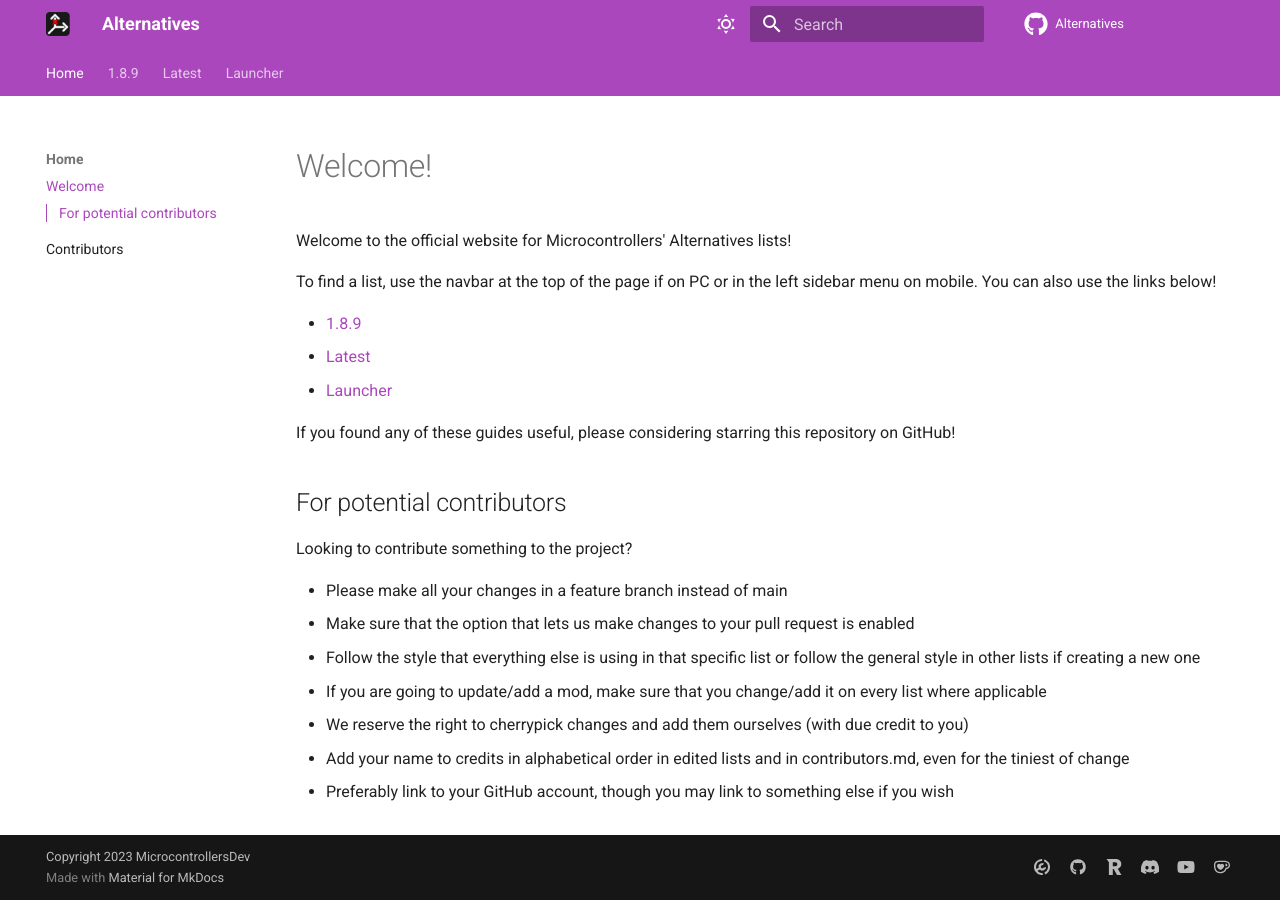
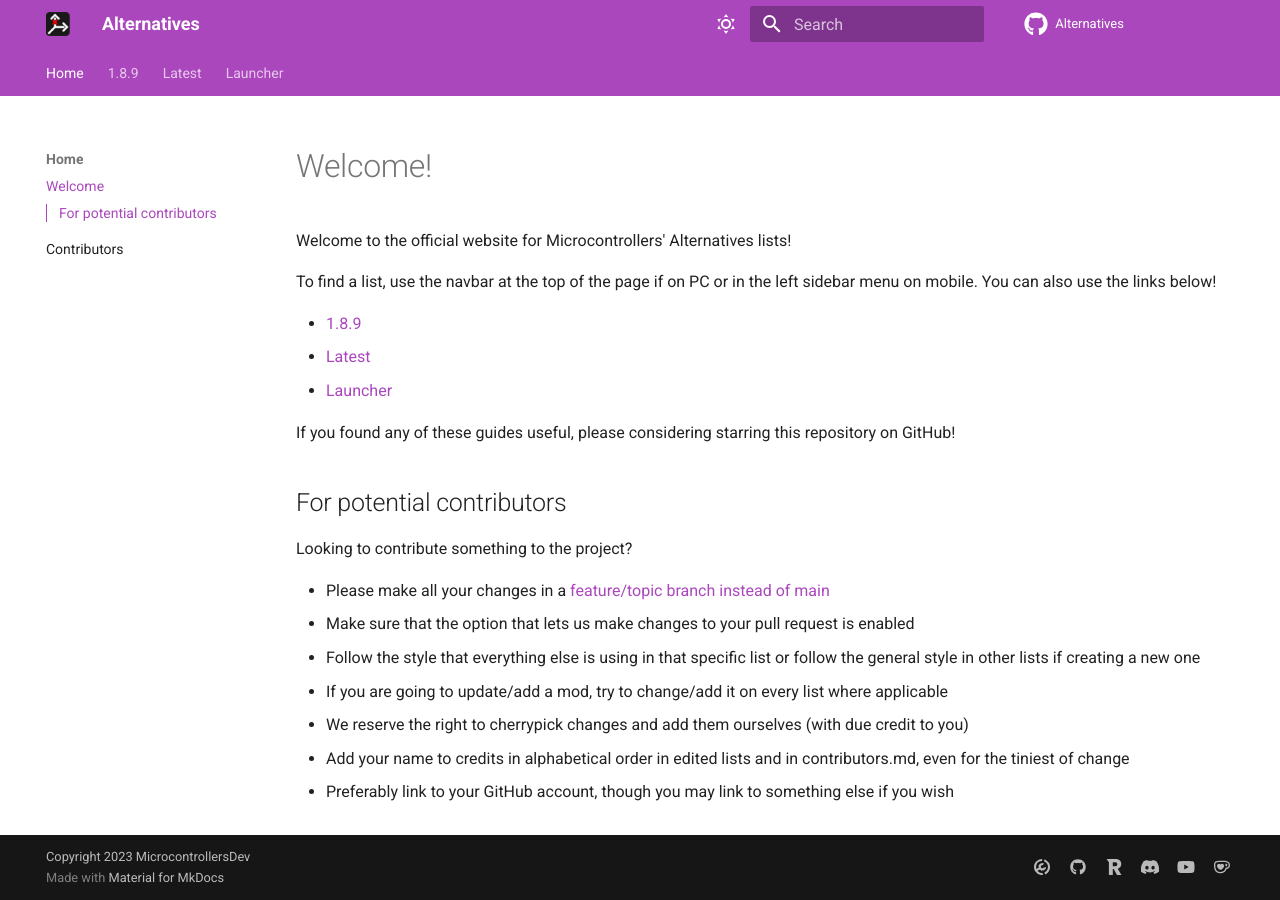
Before and after one commit to MicrocontrollersDev/Alternatives, an MkDocs documentation site: the page built from docs/index.md, in a window 1280 px wide. Built offline with MkDocs 1.6.1 and Material for MkDocs 9.7.7, drawn with Linux system fonts in a browser that asks for light colours; comment, search, counter and statistics services are not loaded.

```diff
--- a/docs/index.md
+++ b/docs/index.md
@@ -16,10 +16,10 @@ If you found any of these guides useful, please considering starring this reposi
 
 Looking to contribute something to the project?
 
-* Please make all your changes in a feature branch instead of main
+* Please make all your changes in a [feature/topic branch instead of main](https://jmeridth.com/posts/do-not-issue-pull-requests-from-your-master-branch)
 * Make sure that the option that lets us make changes to your pull request is enabled
 * Follow the style that everything else is using in that specific list or follow the general style in other lists if creating a new one
-* If you are going to update/add a mod, make sure that you change/add it on every list where applicable
+* If you are going to update/add a mod, try to change/add it on every list where applicable
 * We reserve the right to cherrypick changes and add them ourselves (with due credit to you)
 * Add your name to credits in alphabetical order in edited lists and in contributors.md, even for the tiniest of change
 * Preferably link to your GitHub account, though you may link to something else if you wish
```
Also changed, not shown: contributing.md (added, +9 -0 lines).
